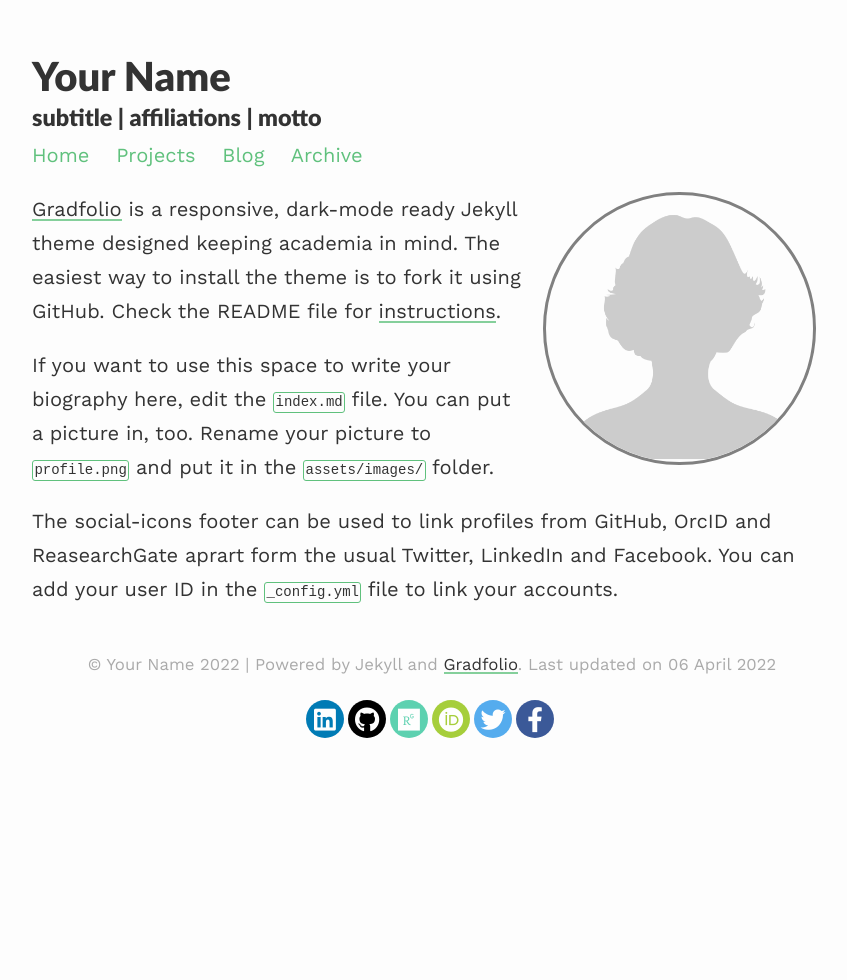
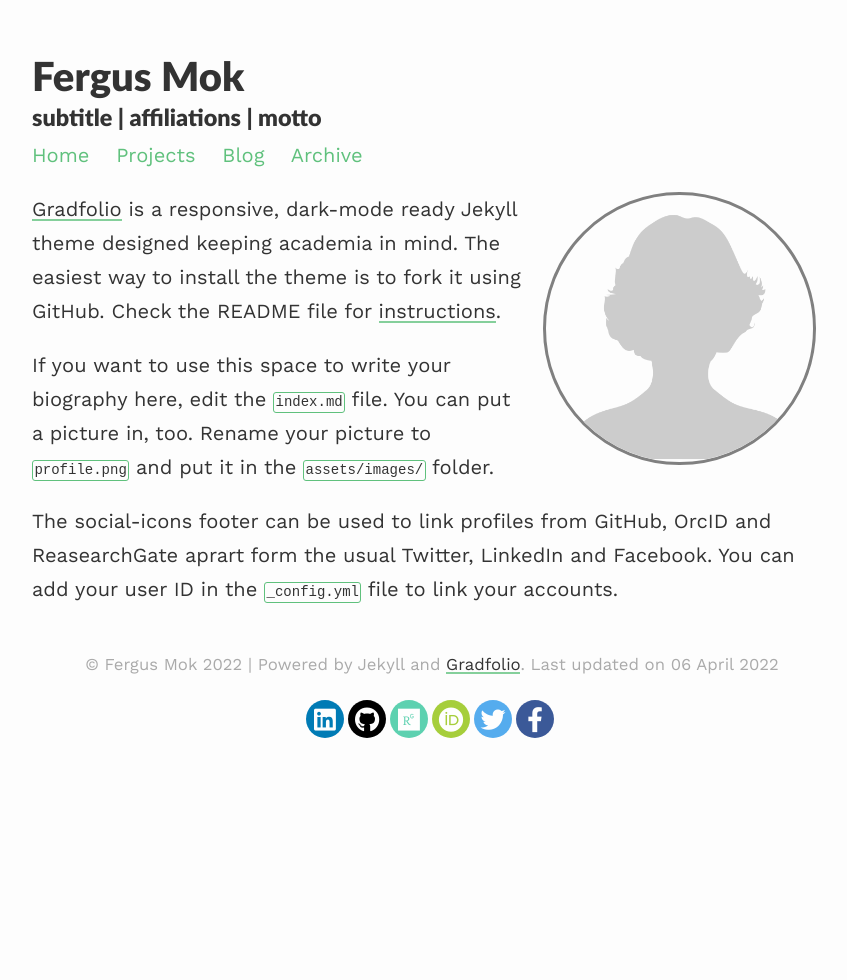
Before and after one commit to fergusmk/fergus-mk, a Jekyll site: the page built from index.md, in a window 1280 px wide. Shown: the whole page, without its empty margins (208-1055 px from the left). Built offline with Jekyll 4.4.1, drawn with Linux system fonts in a browser that asks for light colours; nearby versions of some CDN libraries.

Commit message:
Update _config.yml

```diff
--- a/_config.yml
+++ b/_config.yml
@@ -1,9 +1,9 @@
 ### your site title here
 
-title: Your Name
+title: Fergus Mok
 description: subtitle | affiliations | motto
 
-baseurl: /gradfolio #name of GitHub repository
+baseurl: /fergus.mk #name of GitHub repository
 url: "" #custom url to be used instead of GitHub repository
 email: #
 
```
